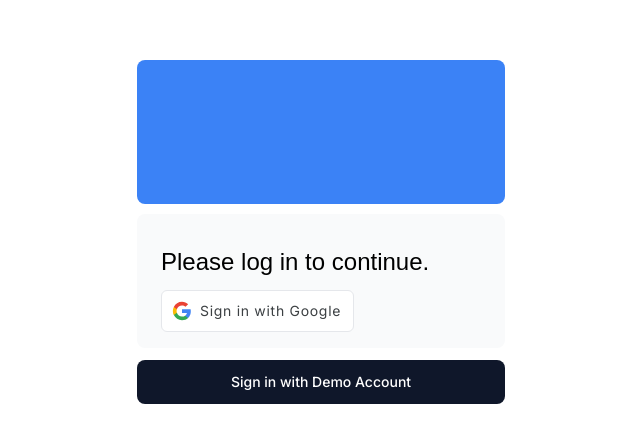
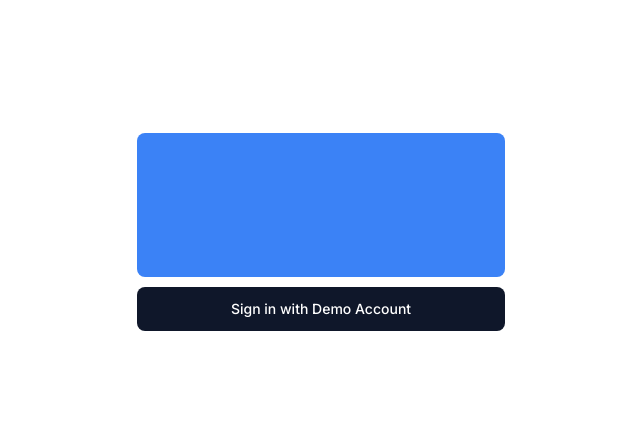
Before and after one commit to J164/expense-tracker, a Next.js app: page /login in a window 1280 px wide. Shown: the part 104-546 px from the top of the page, without its empty margins (319-959 px from the left). Built offline with nearby package versions, Linux system fonts and the light colour scheme; a web font is replaced by a local one.

Commit message:
Fix CI auth configuration

```diff
--- a/app/ui/login-form.tsx
+++ b/app/ui/login-form.tsx
@@ -6,6 +6,9 @@ export default function LoginForm() {
         process.env.AUTH_ENABLE_TEST_PROVIDER === "true" ||
         (process.env.NODE_ENV !== "production" &&
             process.env.AUTH_ENABLE_TEST_PROVIDER !== "false");
+    const isGoogleAuthEnabled =
+        Boolean(process.env.AUTH_GOOGLE_ID) &&
+        Boolean(process.env.AUTH_GOOGLE_SECRET);
 
     const formAction = async () => {
         "use server";
@@ -23,6 +26,7 @@ export default function LoginForm() {
 
     return (
         <div className="space-y-3">
+            {isGoogleAuthEnabled && (
                 <form action={formAction} className="space-y-3">
                     <div className="flex-1 rounded-lg bg-gray-50 px-6 pb-4 pt-8">
                         <h1 className={`${lusitana.className} mb-3 text-2xl`}>
@@ -68,6 +72,7 @@ export default function LoginForm() {
                         </div>
                     </div>
                 </form>
+            )}
             {isTestAuthEnabled && (
                 <form action={testLoginAction}>
                     <button
--- a/auth.ts
+++ b/auth.ts
@@ -13,11 +13,14 @@ const isTestAuthEnabled =
     process.env.AUTH_ENABLE_TEST_PROVIDER === "true" ||
     (process.env.NODE_ENV !== "production" &&
         process.env.AUTH_ENABLE_TEST_PROVIDER !== "false");
+const isGoogleAuthEnabled =
+    Boolean(process.env.AUTH_GOOGLE_ID) &&
+    Boolean(process.env.AUTH_GOOGLE_SECRET);
 
 export const { handlers, auth, signIn, signOut } = NextAuth({
     ...authConfig,
     providers: [
-        Google,
+        ...(isGoogleAuthEnabled ? [Google] : []),
         ...(isTestAuthEnabled
             ? [
                   Credentials({
```
Lines whose indentation alone changed are shown as unchanged.
